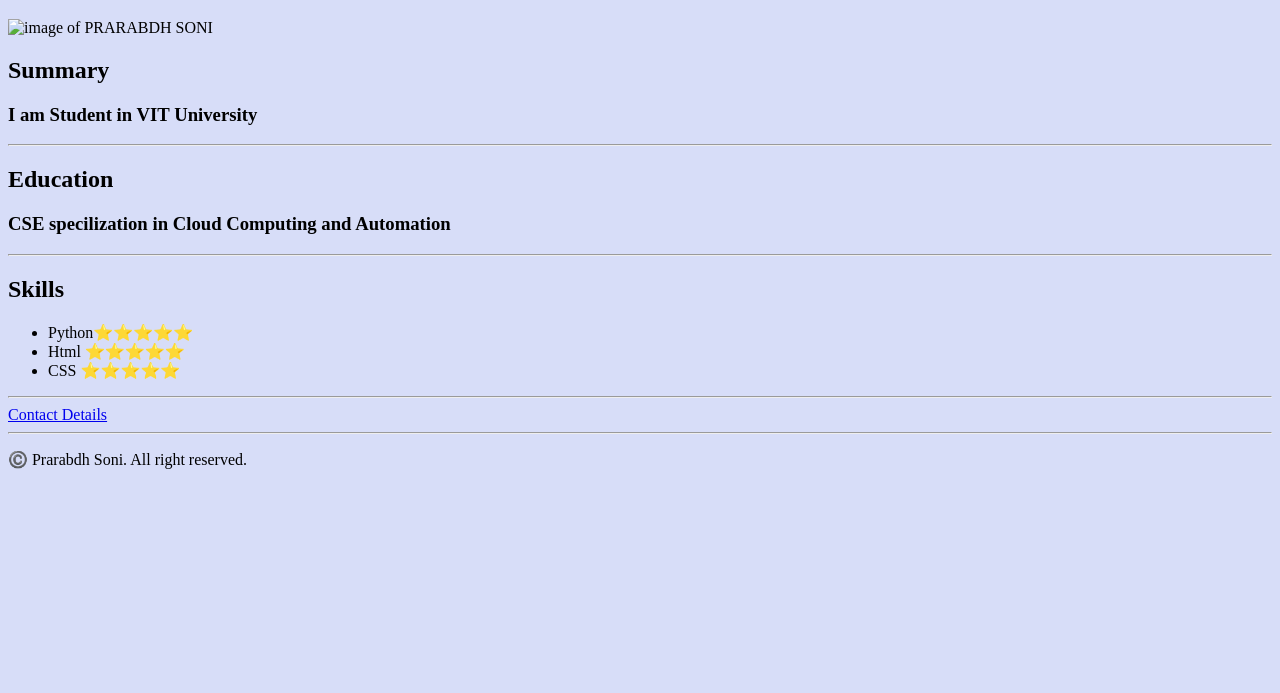
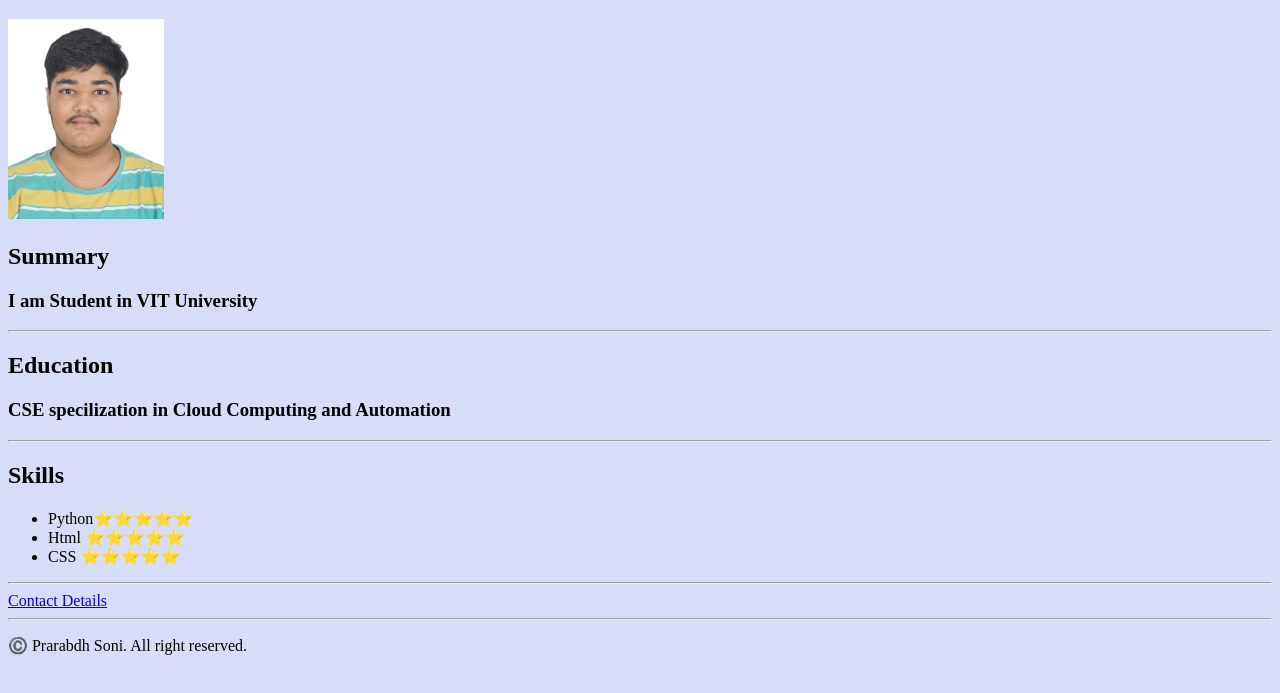
Before and after one commit to PrarabdhSoni/Portfolio, a plain HTML site: page index.html in a window 1280 px wide. Shown: the part 61-754 px from the top of the page. Drawn offline with Linux system fonts and the light colour scheme.

Commit message:
index.html

```diff
--- a/index.html
+++ b/index.html
@@ -11,7 +11,7 @@
 <body>
     <!--Photo and name-->
     <h1>PRARABDH SONI</h1>
-    <img src="./assest/1688221094397.jpg" alt="image of PRARABDH SONI" height="200"/>
+    <img src="./1688221094397.jpg" alt="image of PRARABDH SONI" height="200"/>
 
     <!--Summary of me-->
     <h2>Summary</h2>
```
